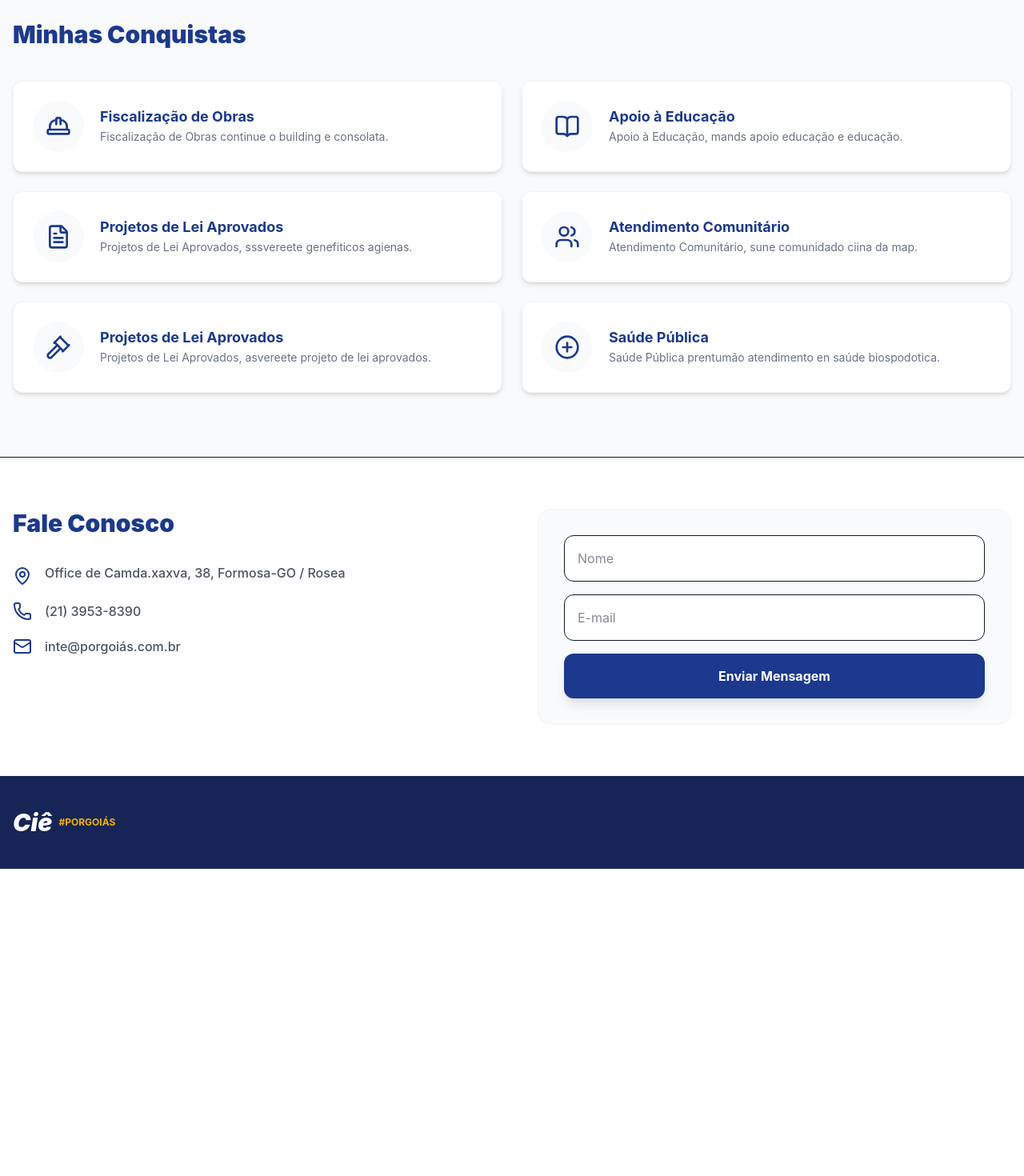
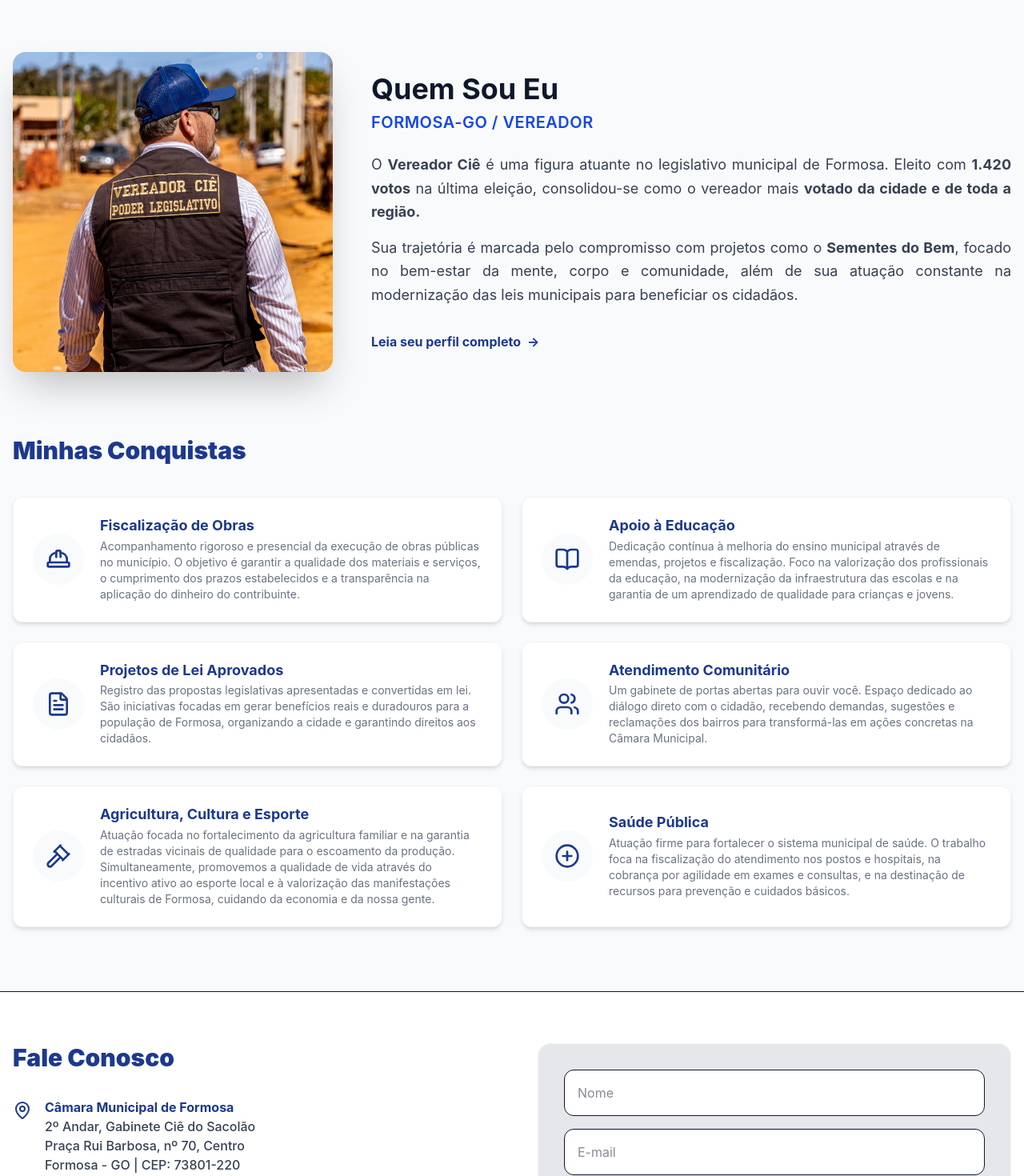
Before and after one commit to luizhenrick-programmer/ciedosacolao, a React (Vite) app: page / in a window 1280 px wide. Shown: the part 800-2270 px from the top of the page at 80% size. Before the commit the page ends 1886 px from the top, so only its background shows below. Built offline with nearby package versions, Linux system fonts and the light colour scheme.

Commit message:
feat: adicionar section biografia | mudar alguns estilos de cores

```diff
--- a/src/App.tsx
+++ b/src/App.tsx
@@ -13,6 +13,7 @@ import "./App.css";
 import logoVereador from "./assets/logo.svg";
 import logoSlogan from "./assets/slogan.png";
 import backgroundImage from "./assets/background-hero.png";
+import logoVereadorBio from "./assets/vereador-cie.webp";
 
 const AchievementCard = ({
   icon: Icon,
@@ -51,6 +52,7 @@ const AchievementCard = ({
 export default function App() {
   return (
     <div className="min-h-screen bg-gray-50 font-sans text-slate-900">
+      <div className="bg-[#1B3679] w-full h-8 md:h-10 shadow-inner"></div>
       {/* --- NAVBAR --- */}
       <nav className="bg-white border-b sticky top-0 z-50 shadow-sm">
         <div className="max-w-7xl mx-auto px-4 py-3 flex justify-between items-center">
@@ -90,11 +92,12 @@ export default function App() {
       {/* --- HERO SECTION --- */}
       <header className="min-h-[80vh] relative bg-[#1e3a8a] text-white overflow-hidden">
         {/* Ajuste 1: Gradiente mais denso e escuro na esquerda */}
-        <div className="w-1/2 absolute inset-0 bg-gradient-to-r from-[#1e3a8a]/90 via-blue-900/60 to-transparent z-10" />
+        <div className="w-1/2 absolute inset-0 bg-gradient-to-r from-[#2E71B5]/90 via-[#2E71B5]/60 to-transparent z-10" />
 
         <div
           className="absolute inset-0 bg-size-[auto_700px] bg-center bg-no-repeat z-0"
           style={{ backgroundImage: `url(${backgroundImage})` }}
+          aria-modal="true"
         />
 
         <div className="max-w-7xl mx-auto px-4 py-16 flex flex-col md:flex-row items-center relative z-20">
@@ -108,9 +111,9 @@ export default function App() {
 
             {/* Ajuste 4: Removi a opacidade do parágrafo para legibilidade máxima */}
             <p className="max-w-md text-lg text-justify mb-8 drop-shadow-md">
-              <strong>Transparência e Ação:</strong>{" "}
-              Acompanhe o trabalho legislativo e ajude a fiscalizar nossa
-              cidade. Este é o seu canal direto com o Vereador Ciê do Sacolão.
+              <strong>Transparência e Ação:</strong> Acompanhe o trabalho
+              legislativo e ajude a fiscalizar nossa cidade. Este é o seu canal
+              direto com o Vereador Ciê do Sacolão.
             </p>
 
             <div className="max-w-md flex flex-wrap gap-3">
@@ -140,6 +143,56 @@ export default function App() {
         </div>
       </header>
 
+      {/* --- SEÇÃO BIOGRAFIA --- */}
+      <section className="flex flex-col md:flex-row items-center gap-12 pt-20 max-w-7xl mx-auto px-4">
+        {/* Container da Imagem */}
+        <div className="w-full md:w-1/3">
+          <img
+            src={logoVereadorBio}
+            alt="Vereador Ciê em seu gabinete"
+            className="w-full h-auto rounded-2xl shadow-2xl transition-transform duration-500 hover:scale-[1.02] object-cover"
+          />
+        </div>
+
+        {/* Conteúdo Textual */}
+        <div className="w-full md:w-2/3 flex flex-col justify-center">
+          <h2 className="text-4xl font-bold text-slate-900 mb-2">
+            Quem Sou Eu
+          </h2>
+
+          <h3 className="text-xl font-semibold text-blue-700 mb-6 uppercase tracking-wide">
+            Formosa-GO / Vereador
+          </h3>
+
+          <div className="space-y-4 text-gray-700 leading-relaxed text-lg text-justify">
+            <p>
+              O <strong>Vereador Ciê</strong> é uma figura atuante no legislativo municipal
+              de Formosa. Eleito com <strong>1.420 votos</strong> na última eleição,
+              consolidou-se como o vereador mais <strong>votado da cidade e de toda a
+              região.</strong>
+            </p>
+
+            <p>
+              Sua trajetória é marcada pelo compromisso com projetos como o{" "}
+              <strong>Sementes do Bem</strong>, focado no bem-estar da mente,
+              corpo e comunidade, além de sua atuação constante na modernização
+              das leis municipais para beneficiar os cidadãos.
+            </p>
+          </div>
+
+          {/* Link de Chamada */}
+          <a
+            href="#perfil-completo"
+            className="mt-8 flex items-center gap-2 text-blue-900 font-bold hover:text-blue-700 transition-colors group"
+          >
+            Leia seu perfil completo
+            <span className="transition-transform group-hover:translate-x-1">
+              →
+            </span>
+          </a>
+        </div>
+      </section>
+
       {/* --- MINHAS CONQUISTAS --- */}
       <section className="py-20 max-w-7xl mx-auto px-4">
         <h2 className="text-3xl font-black text-blue-900 mb-10">
@@ -149,32 +202,32 @@ export default function App() {
           <AchievementCard
             icon={HardHat}
             title="Fiscalização de Obras"
-            text="Fiscalização de Obras continue o building e consolata."
+            text="Acompanhamento rigoroso e presencial da execução de obras públicas no município. O objetivo é garantir a qualidade dos materiais e serviços, o cumprimento dos prazos estabelecidos e a transparência na aplicação do dinheiro do contribuinte."
           />
           <AchievementCard
             icon={BookOpen}
             title="Apoio à Educação"
-            text="Apoio à Educação, mands apoio educação e educação."
+            text="Dedicação contínua à melhoria do ensino municipal através de emendas, projetos e fiscalização. Foco na valorização dos profissionais da educação, na modernização da infraestrutura das escolas e na garantia de um aprendizado de qualidade para crianças e jovens."
           />
           <AchievementCard
             icon={FileText}
             title="Projetos de Lei Aprovados"
-            text="Projetos de Lei Aprovados, sssvereete genefiticos agienas."
+            text="Registro das propostas legislativas apresentadas e convertidas em lei. São iniciativas focadas em gerar benefícios reais e duradouros para a população de Formosa, organizando a cidade e garantindo direitos aos cidadãos."
           />
           <AchievementCard
             icon={Users}
             title="Atendimento Comunitário"
-            text="Atendimento Comunitário, sune comunidado ciina da map."
+            text="Um gabinete de portas abertas para ouvir você. Espaço dedicado ao diálogo direto com o cidadão, recebendo demandas, sugestões e reclamações dos bairros para transformá-las em ações concretas na Câmara Municipal."
           />
           <AchievementCard
             icon={Gavel}
-            title="Projetos de Lei Aprovados"
-            text="Projetos de Lei Aprovados, asvereete projeto de lei aprovados."
+            title="Agricultura, Cultura e Esporte"
+            text="Atuação focada no fortalecimento da agricultura familiar e na garantia de estradas vicinais de qualidade para o escoamento da produção. Simultaneamente, promovemos a qualidade de vida através do incentivo ativo ao esporte local e à valorização das manifestações culturais de Formosa, cuidando da economia e da nossa gente."
           />
           <AchievementCard
             icon={PlusCircle}
             title="Saúde Pública"
-            text="Saúde Pública prentumão atendimento en saúde biospodotica."
+            text="Atuação firme para fortalecer o sistema municipal de saúde. O trabalho foca na fiscalização do atendimento nos postos e hospitais, na cobrança por agilidade em exames e consultas, e na destinação de recursos para prevenção e cuidados básicos."
           />
         </div>
       </section>
@@ -189,19 +242,26 @@ export default function App() {
             <div className="space-y-5 text-gray-600 font-medium">
               <div className="flex items-start gap-4">
                 <MapPin className="text-blue-900 mt-1" />
-                <p>Office de Camda.xaxva, 38, Formosa-GO / Rosea</p>
+                <address className="not-italic text-gray-700">
+                  <p className="font-bold text-blue-900">
+                    Câmara Municipal de Formosa
+                  </p>
+                  <p>2º Andar, Gabinete Ciê do Sacolão</p>
+                  <p>Praça Rui Barbosa, nº 70, Centro</p>
+                  <p>Formosa - GO | CEP: 73801-220</p>
+                </address>
               </div>
               <div className="flex items-center gap-4">
                 <Phone className="text-blue-900" />
-                <p>(21) 3953-8390</p>
+                <p>(61) 99809-6873</p>
               </div>
               <div className="flex items-center gap-4">
                 <Mail className="text-blue-900" />
-                <p>inte@porgoiás.com.br</p>
+                <p>ciedosacolao@camaraformosa.go.gov.br</p>
               </div>
             </div>
           </div>
-          <form className="space-y-4 bg-gray-50 p-8 rounded-2xl border border-gray-100">
+          <form className="space-y-4 bg-gray-200 p-8 rounded-2xl border border-gray-100">
             <input
               type="text"
               placeholder="Nome"
--- a/vite.config.ts
+++ b/vite.config.ts
@@ -4,9 +4,9 @@ import tailwindcss from '@tailwindcss/vite'
 
 // https://vite.dev/config/
 export default defineConfig({
+  base: '/ciedosacolao/',
   plugins: [
     react(),
     tailwindcss(),
   ],
-  base: '/ciedosacolao/',
 })
```
Also changed, not shown: src/assets/vereador-cie.webp (added), 1 other file (tests, documents, lock files or other folders).
